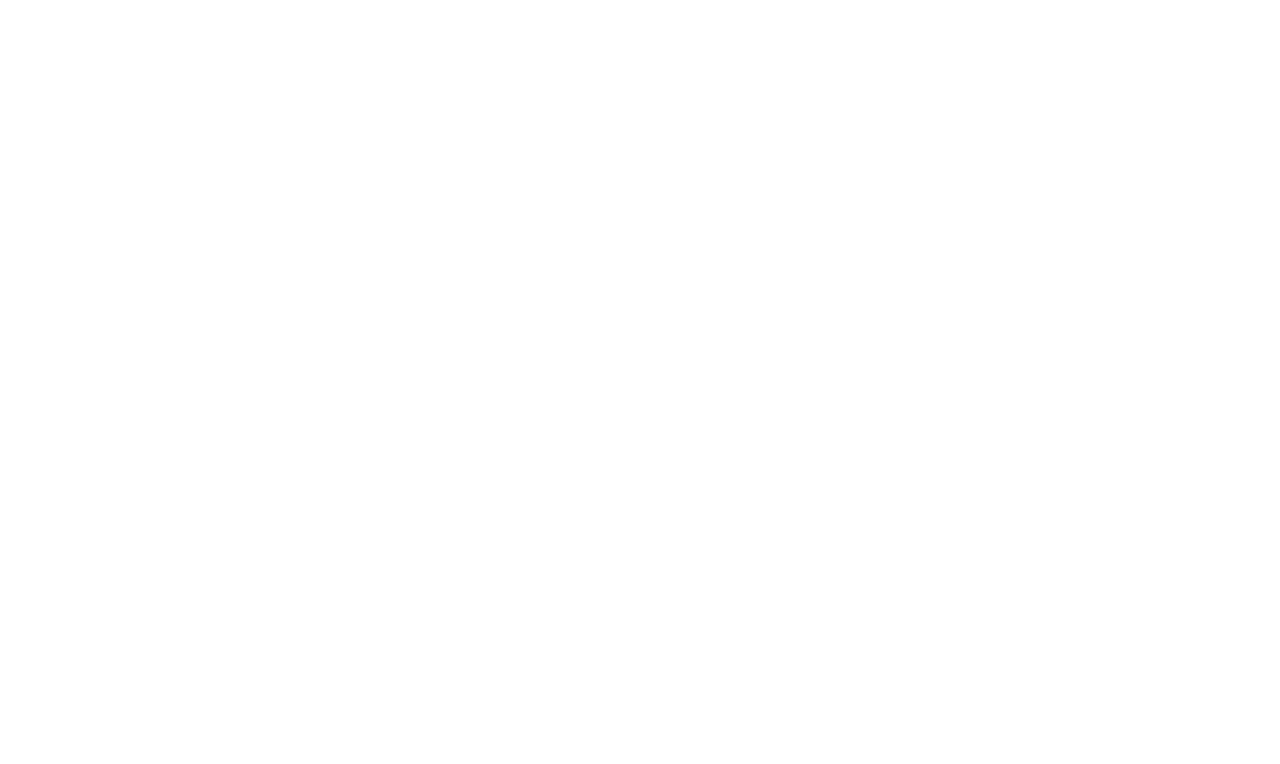
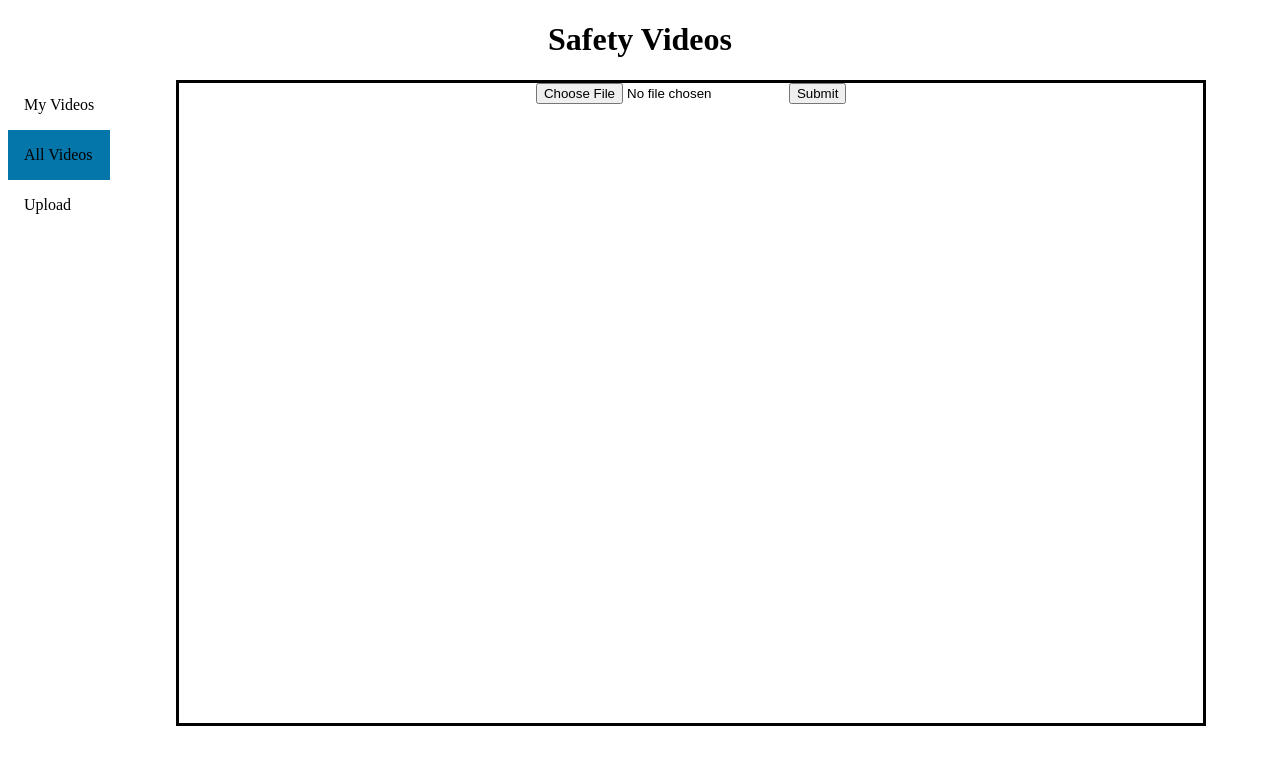
Before and after one commit to AbhinavVarre/basicYoutubeWebsite, a React (Create React App) app: page /Upload in a window 1280 px wide. Before the commit this address had no page. Shown: the top 764 px of the page. Built offline with nearby package versions, Linux system fonts and the light colour scheme.

Commit message:
basic file upload

```diff
--- a/package.json
+++ b/package.json
@@ -8,6 +8,7 @@
     "@testing-library/user-event": "^13.5.0",
     "react": "^17.0.2",
     "react-dom": "^17.0.2",
+    "react-hook-form": "^7.28.0",
     "react-player": "^2.9.0",
     "react-router": "^6.2.2",
     "react-router-dom": "^6.2.2",
--- a/src/App.js
+++ b/src/App.js
@@ -1,6 +1,7 @@
 import styles from './teststyle.module.css'
 import AllVideos from './AllVideos'
 import MyVideos from './MyVideos';
+import Upload from './Upload';
 import {
   BrowserRouter as Router,
   Link,
@@ -17,6 +18,8 @@ function App() {
         <Routes>
           <Route path='/' element={<AllVideos />}></Route>
           <Route path='/MyVideos' element={<MyVideos/>}></Route>
+          <Route path='/Upload' element={<Upload/>}></Route>
+
         </Routes>
       </Router>
     </>
--- a/src/MyVideos.js
+++ b/src/MyVideos.js
@@ -1,6 +1,8 @@
 import React from 'react'
 import Home from "./Home";
+import Navigation from './Navigation';
 import styles from './teststyle.module.css'
+
 import {
     BrowserRouter as Router,
     Link,
@@ -9,24 +11,7 @@ import {
 export default function MyVideos() {
   return (
     <div>
-      <h1 style={{textAlign: "center"}}>Safety Videos</h1>
-            <div style={{float: "left"}}>
-                  <ul>
-
-                        <li>
-                        <Link to  = '/MyVideos' className = {styles.active}>
-                            <a >My Videos</a>
-                        </Link>
-                        </li>
-
-                        <li>
-                        <Link to  = '/'>
-                                <a>All Videos</a>
-                          </Link>
-                        </li>
-
-                  </ul>
-              </div>
+      <Navigation/>
             <div  className={styles.center} style = {{ display: "flex", justifyContent: "center"}}>
               <div className={styles.content}>
                 <Home/>
--- /dev/null
+++ b/src/Navigation.js
@@ -0,0 +1,33 @@
+import React from 'react'
+import styles from './teststyle.module.css'
+import { Link } from 'react-router-dom';
+
+export default function Navigation() {
+  return (
+    <div>
+      <h1 style={{ textAlign: "center" }}>Safety Videos</h1>
+        <div style={{ float: "left" }}>
+          <ul>
+            <li>
+              <Link to  = '/MyVideos'>
+                <a>My Videos</a>
+              </Link>
+            </li>
+
+            <li>
+            <Link to  = '/' className={styles.active}>
+              <a >All Videos</a>
+            </Link>
+            </li>
+            <li>
+              <Link to  = '/Upload'>
+                      <a>Upload</a>
+              </Link>
+             </li>
+
+
+          </ul>
+        </div>
+    </div>
+  )
+}
--- /dev/null
+++ b/src/Upload.js
@@ -0,0 +1,34 @@
+import React from 'react'
+import styles from './teststyle.module.css'
+import Navigation from './Navigation';
+import { useForm } from "react-hook-form";
+import {useState} from 'react';
+
+
+export default function Upload() {
+
+    const [selectedFile, setSelectedFile] = useState();
+
+    const handleSubmission = () => {
+       console.log(selectedFile)
+	};
+
+    const changeHandler = (event) => {
+		setSelectedFile(event.target.files[0]);
+	};
+
+
+    return (
+        <>
+            <Navigation/>
+            <div className={styles.center} style={{ display: "flex", justifyContent: "center" }}>
+                <input type="file" name="file" onChange={changeHandler}/>
+                <div>
+                    <button onClick={handleSubmission}>Submit</button>
+                </div>
+            </div>
+
+        </>
+
+    );
+}
--- a/src/allvideos.js
+++ b/src/allvideos.js
@@ -1,32 +1,14 @@
 import React from 'react';
 import styles from './teststyle.module.css'
-import MyVideos from './MyVideos';
 import TestComponent from './TestComponent';
 import { Link } from 'react-router-dom';
+import Navigation from './Navigation';
 
 function AllVideos() {
   return (
     <>
-      <h1 style={{ textAlign: "center" }}>Safety Videos</h1>
-        <div style={{ float: "left" }}>
-          <ul>
-            <li>
-              <Link to  = '/MyVideos'>
-                <a>My Videos</a>
-              </Link>
-            </li>
-
-            <li>
-            <Link to  = '/' className={styles.active}>
-              <a >All Videos</a>
-            </Link>
-            </li>
-
-
-          </ul>
-        </div>
+      <Navigation/>
       <div className={styles.center} style={{ display: "flex", justifyContent: "center" }}>
-
       </div>
     </>
   )
--- a/src/index.js
+++ b/src/index.js
@@ -4,6 +4,9 @@ import App from './App';
 
 ReactDOM.render(
   <React.StrictMode>
+   {/* {
+     console.clear
+   } */}
     <App/>
   </React.StrictMode>,
   document.getElementById('root')
--- a/src/teststyle.module.css
+++ b/src/teststyle.module.css
@@ -3,12 +3,17 @@
     width: 80vw;
     height: 80vh;
     border: 3px solid black;
+  }
 
+  .button {
+    margin: 4px 2px;
+    width: 10vw;
+    height: 5vh;
+    cursor: pointer;
   }
 
   .content {
-    height: 80vh;
-    overflow-y: scroll;
+    overflow-y: auto;
 }
   p.clear {
     clear: left;
```
Also changed, not shown: 1 other file (tests, documents, lock files or other folders).
